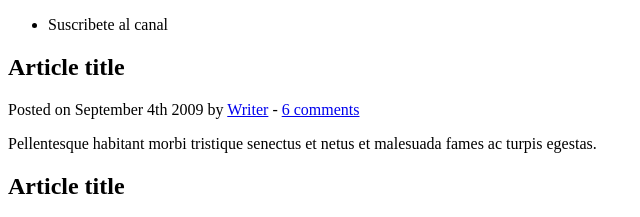
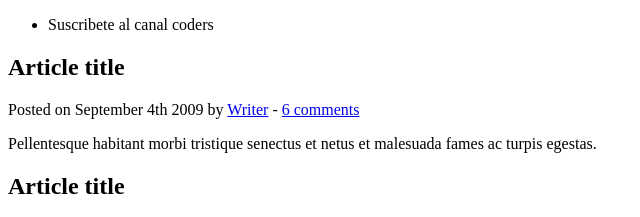
Before and after one commit to ggsscc1/demo-repo2, a plain HTML site: page index.html in a window 1280 px wide. Shown: the top 217 px of the page, 0-640 px from the left. Drawn offline with Linux system fonts and the light colour scheme.

Commit message:
se modifico index.html

```diff
--- a/index.html
+++ b/index.html
@@ -12,7 +12,7 @@
 	<header>
 		<nav>
 			<ul>
-				<li>Suscribete al canal</li>
+				<li>Suscribete al canal coders</li>
 			</ul>
 		</nav>
 	</header>
```
